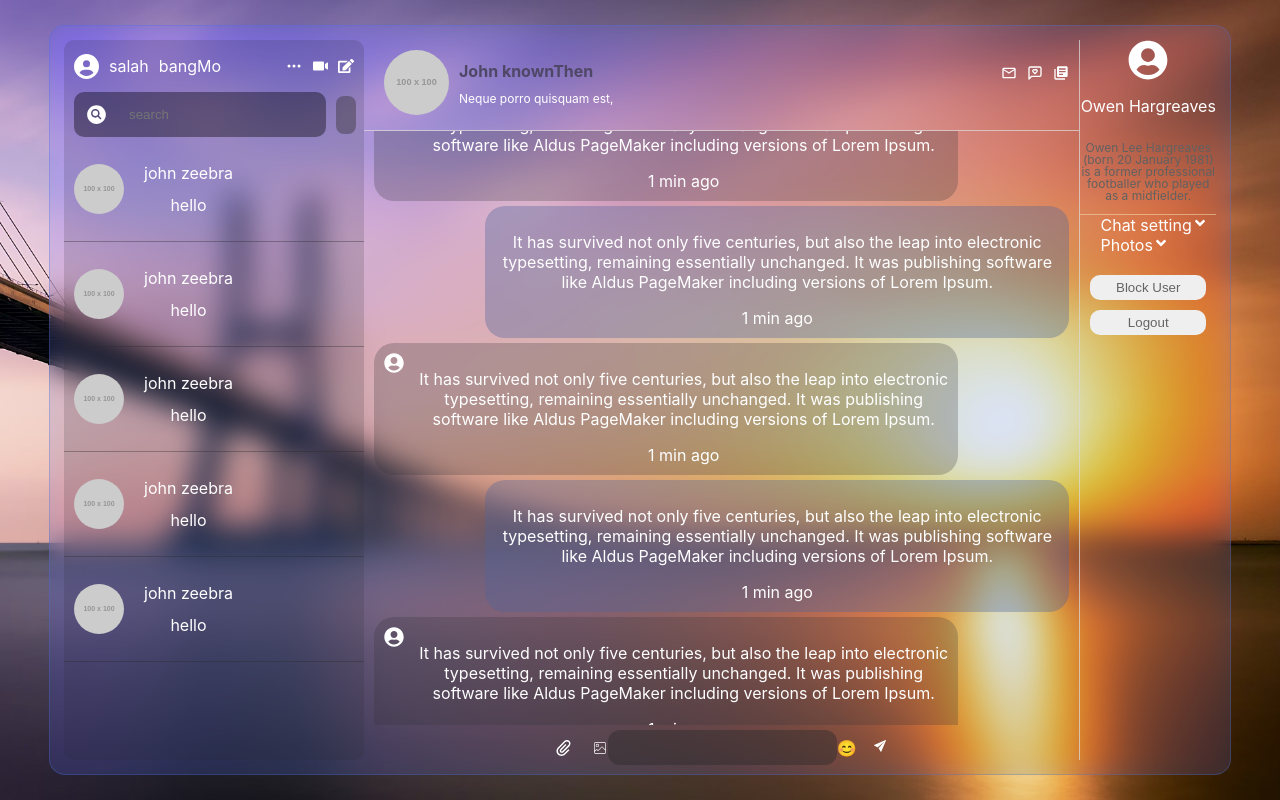
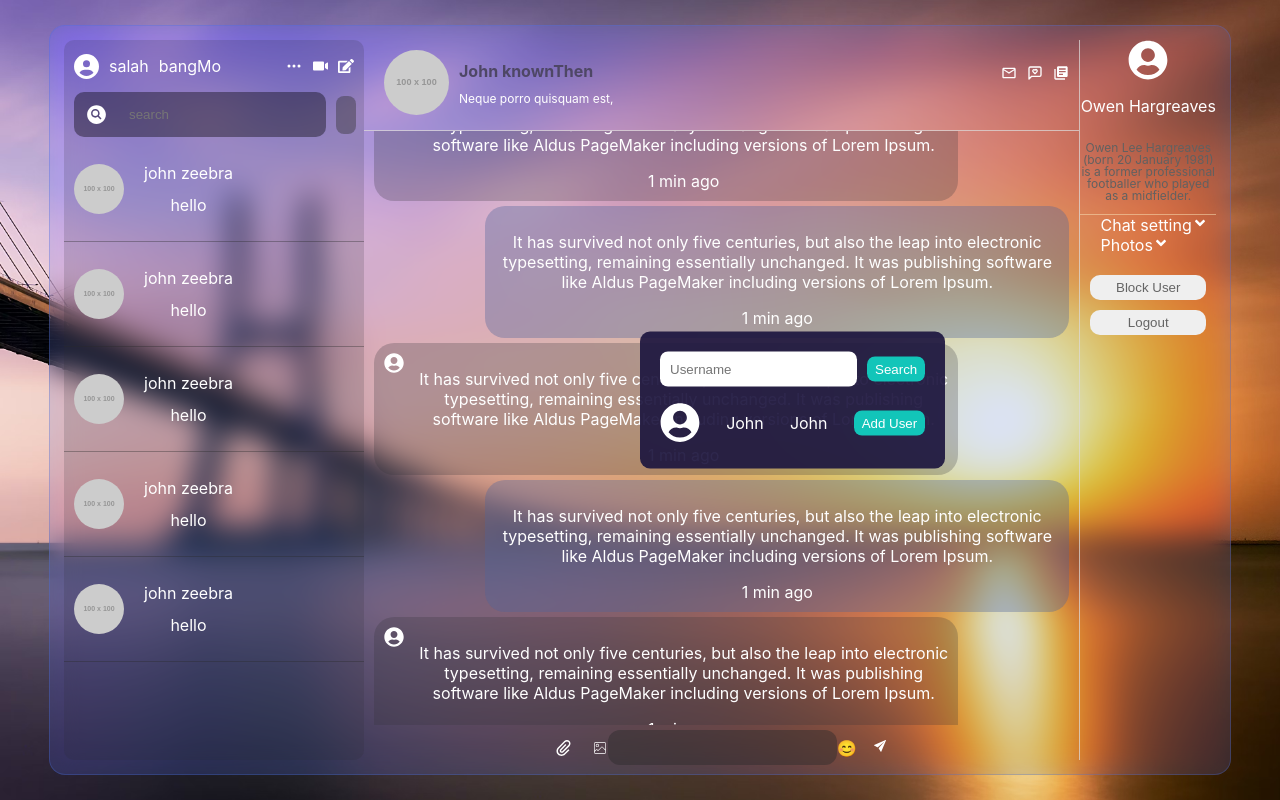
Before and after one commit to Onebluesky882/hobbeach, a React (Vite) app: page / in a window 1280 px wide. Both pictures are taken after a click on the icon 346 px from the left and 114 px from the top of the page. Built offline with nearby package versions, Linux system fonts and the light colour scheme.

Commit message:
build : add Search User

```diff
--- a/src/components/Chat/ButtonSection.tsx
+++ b/src/components/Chat/ButtonSection.tsx
@@ -14,7 +14,6 @@ export const ButtonSection = () => {
   };
 
   const handleInputChange = (e: React.ChangeEvent<HTMLInputElement>) => {
-    e.preventDefault();
     setText(e.target.value);
   };
 
--- /dev/null
+++ b/src/components/List/ChatList/AddUser/index.tsx
@@ -0,0 +1,26 @@
+import { FaUserCircle } from "react-icons/fa";
+import css from "./style.module.css";
+
+const AddUser = () => {
+  return (
+    <div className={css["box"]}>
+      <div className={css["div-search-user"]}>
+        <form onSubmit={() => {}} className={css["form"]}>
+          <input
+            placeholder="Username"
+            type="text"
+            className={css["input-search"]}
+          />
+          <button className={css["button-search"]}>Search</button>
+        </form>
+      </div>
+      <div className={css["div-user-add"]}>
+        <FaUserCircle size={40} />
+        <p>John</p>
+        <p>John</p>
+        <button className={css["button-user"]}>Add User</button>
+      </div>
+    </div>
+  );
+};
+export default AddUser;
--- /dev/null
+++ b/src/components/List/ChatList/AddUser/style.module.css
@@ -0,0 +1,49 @@
+.box {
+  padding: 20px;
+  background-color: rgba(31, 23, 64, 0.93);
+  border-radius: 10px;
+  z-index: 100;
+  position: absolute;
+  left: 50%;
+  top: 50%;
+  transform: translateX(-50%);
+  transform: translateY(-50%);
+  /*  left: 500px; */
+
+  .form {
+    display: flex;
+    gap: 10px;
+    align-items: center;
+  }
+
+  .div-user-add {
+    margin-top: 10px;
+    display: flex;
+    justify-content: space-between;
+
+    align-items: center;
+  }
+}
+.input-search {
+  padding: 10px;
+  outline: none;
+  border: none;
+  border-radius: 8px;
+  border-color: aliceblue;
+}
+.button-search {
+  color: white;
+  outline: none;
+  border: none;
+  background-color: rgb(18, 197, 185);
+  border-radius: 8px;
+  padding: 5px 8px 5px 8px;
+}
+.button-user {
+  color: white;
+  outline: none;
+  border: none;
+  background-color: rgb(18, 197, 185);
+  border-radius: 8px;
+  padding: 5px 8px 5px 8px;
+}
--- a/src/components/List/ChatList/index.tsx
+++ b/src/components/List/ChatList/index.tsx
@@ -1,12 +1,30 @@
 import { IoSearchCircleSharp } from "react-icons/io5";
 import { FaPlus } from "react-icons/fa";
 import css from "./style.module.css";
-import { useState } from "react";
+import { useEffect, useRef, useState } from "react";
 import { FaMinus } from "react-icons/fa6";
+import AddUser from "./AddUser";
 
 export const ChatList = () => {
   const [icon, setIcon] = useState(false);
+  const containerRef = useRef<HTMLDivElement>(null);
 
+  const handleClickOutSide = (event: MouseEvent) => {
+    if (
+      containerRef.current &&
+      !containerRef.current.contains(event.target as Node)
+    ) {
+      setIcon(false);
+    }
+  };
+  console.log("icon", icon);
+  useEffect(() => {
+    document.addEventListener("mousedown", handleClickOutSide);
+
+    return () => {
+      document.removeEventListener("mousedown", handleClickOutSide);
+    };
+  }, []);
   return (
     <div className={css["search"]}>
       <div className={css["search-bar"]}>
@@ -18,11 +36,14 @@ export const ChatList = () => {
         />
       </div>
       {icon ? (
-        <FaMinus
-          size={18}
-          className={css["add-icon"]}
-          onClick={() => setIcon(false)}
-        />
+        <>
+          <AddUser />
+          <FaMinus
+            size={18}
+            className={css["add-icon"]}
+            onClick={() => setIcon(false)}
+          />
+        </>
       ) : (
         <FaPlus
           size={18}
--- a/src/components/List/ChatList/style.module.css
+++ b/src/components/List/ChatList/style.module.css
@@ -32,6 +32,12 @@
   background-color: rgba(47, 47, 47, 0.415);
   padding: 10px;
   border-radius: 8px;
+  cursor: pointer;
+  transition: background-color 1s ease, transform 1s ease;
+
+  &.add-icon:hover {
+    background-color: rgb(17, 40, 184);
+  }
 }
 .item {
   display: flex;
```
